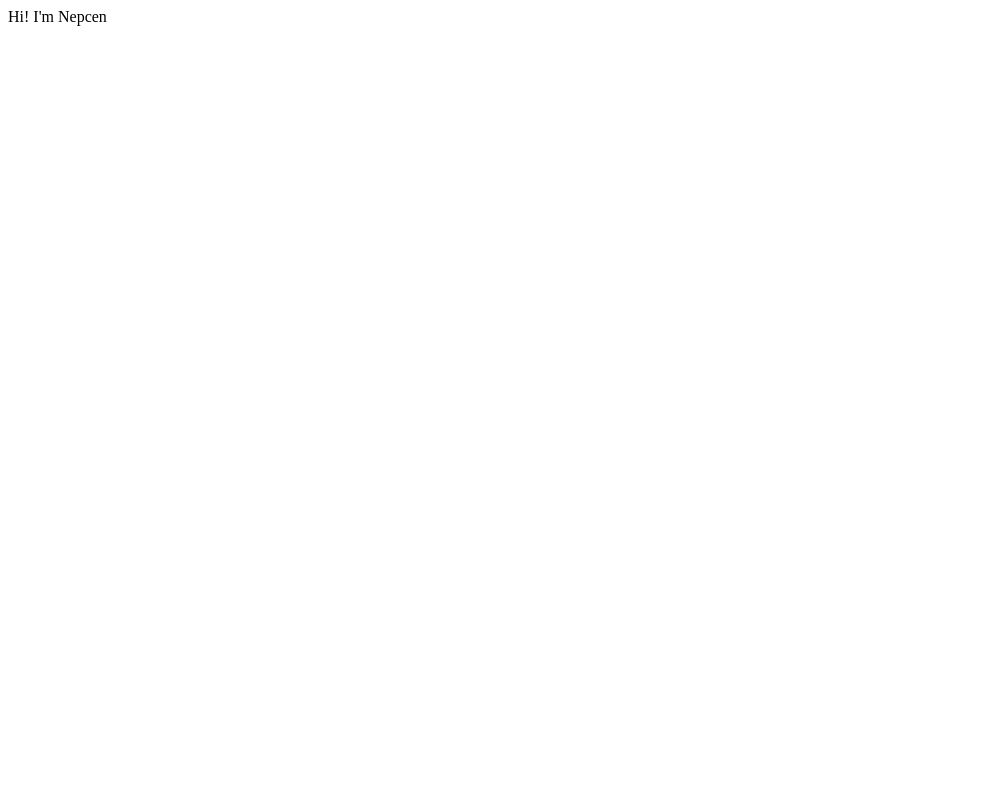
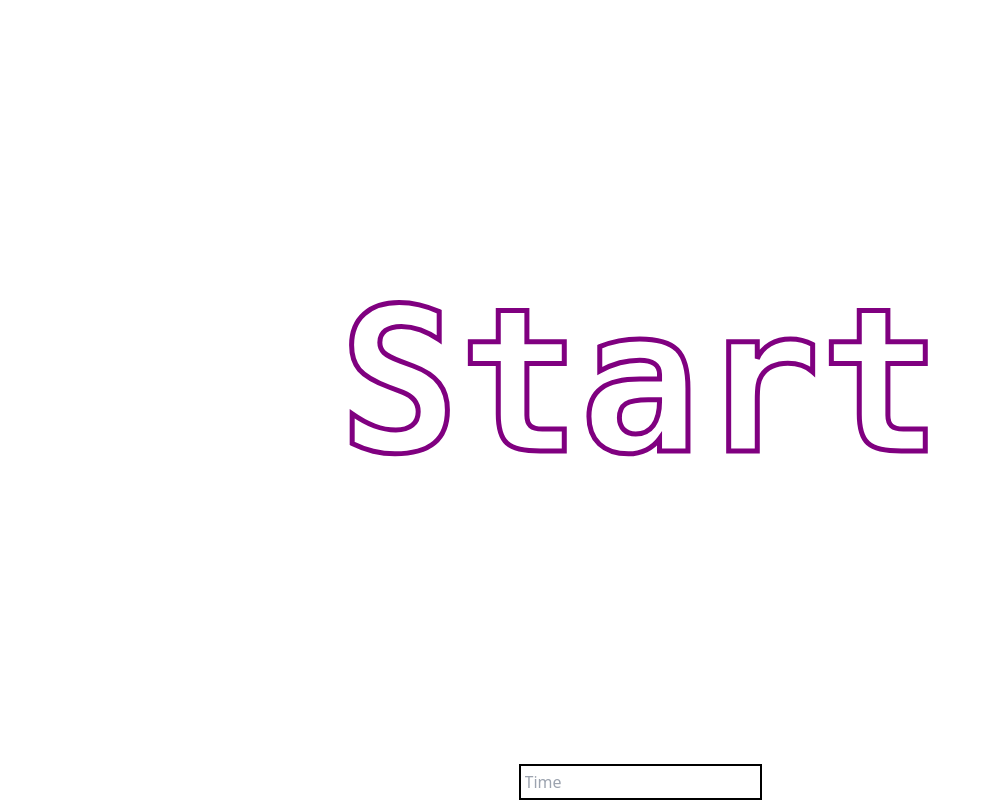
Before and after one commit to Nepcen/react-clicker, a React (Create React App) app: page / in a window 1280 px wide. Shown: the whole page, without its empty margins (0-983 px from the left). Built offline with nearby package versions, Linux system fonts and the light colour scheme.

Commit message:
functionality is done

```diff
--- a/package.json
+++ b/package.json
@@ -34,5 +34,8 @@
       "last 1 firefox version",
       "last 1 safari version"
     ]
+  },
+  "devDependencies": {
+    "tailwindcss": "^3.2.4"
   }
 }
--- a/public/index.html
+++ b/public/index.html
@@ -15,6 +15,6 @@
   </head>
   <body>
     <noscript>You need to enable JavaScript to run this app.</noscript>
-    <div id="root"></div>
+    <div id="root" style="height: 100vh;"></div>
   </body>
 </html>
--- a/src/App.js
+++ b/src/App.js
@@ -1,8 +1,91 @@
+import { useEffect, useState } from "react";
+import Click from "./Click";
+import "./tailwind.css";
+import Timer from "./Timer";
+import Toolbar from "./Toolbar";
+
 function App() {
+  const [status, setStatus] = useState(0);
+  const [time, setTime] = useState(0);
+  const [count, setCount] = useState(0);
+  var timerInterval;
+
+  const startClicker = () => {
+    if (time > 0) setStatus(1);
+  };
+
+  useEffect(() => {
+    if (status === 1) {
+      timerInterval = setInterval(() => {
+        setTime((prevTime) => prevTime - 1);
+      }, 1000);
+
+      return () => clearInterval(timerInterval);
+    }
+  }, [status, timerInterval]);
+
+  useEffect(() => {
+    if (time === 0 && status === 1) {
+      setStatus(2);
+    }
+  }, [time, status, setStatus]);
+
+  const clicked = () => {
+    if (status === 1) {
+      setCount(count + 1);
+    }
+  };
+
+  const changeTime = (event) => {
+    setTime(event.target.value);
+  };
+
+  const restart = () => {
+    setStatus(0);
+    setTime(0);
+    setCount(0);
+    clearInterval(timerInterval);
+  };
+
+  const renderBottom = () => {
+    switch (status) {
+      case 0:
+        return <Toolbar setTime={setTime} />;
+      case 1:
+        return <Timer time={time} />;
+      case 2:
+        return (
+          <span
+            onClick={() => {
+              restart();
+            }}
+            className="text-[30px] font-mono font-bold cursor-pointer"
+          >
+            Restart
+          </span>
+        );
+      default:
+        return "Something went wrong";
+    }
+  };
 
   return (
-    <div>
-      Hi! I'm Nepcen
+    <div className="flex flex-col w-full h-full ">
+      {status === 0 ? (
+        <div
+          onClick={() => {
+            startClicker();
+          }}
+          className="flex-1 grow grid place-content-center select-none cursor-pointer text-[200px] font-mono font-bold font-outline-5 text-white "
+        >
+          Start
+        </div>
+      ) : (
+        <Click clicked={clicked} count={count} />
+      )}
+      <div className="flex flex-row items-center justify-center w-full">
+        {renderBottom()}
+      </div>
     </div>
   );
 }
--- /dev/null
+++ b/src/Click.js
@@ -0,0 +1,10 @@
+function Click(props){
+
+    return (
+        <div className="flex-1 grow grid place-content-center select-none cursor-pointer text-[200px] " >
+            <span className="font-mono font-bold font-outline-5 text-white " onClick={props.clicked}>{props.count}</span>
+        </div>
+    )
+}
+
+export default Click
--- /dev/null
+++ b/src/Timer.js
@@ -0,0 +1,5 @@
+function Timer(props) {
+  return <span className="text-[30px] font-mono font-bold">{props.time}</span>;
+}
+
+export default Timer;
--- /dev/null
+++ b/src/Toolbar.js
@@ -0,0 +1,16 @@
+function Toolbar(props) {
+  const changeTime = (evet) => {
+    props.setTime(evet.target.value);
+  };
+
+  return (
+    <input
+      className="p-1 border-2 border-solid border-black"
+      type="number"
+      onChange={changeTime}
+      placeholder="Time"
+    />
+  );
+}
+
+export default Toolbar;
--- a/src/index.js
+++ b/src/index.js
@@ -4,7 +4,5 @@ import App from './App';
 
 const root = ReactDOM.createRoot(document.getElementById('root'));
 root.render(
-  <React.StrictMode>
     <App />
-  </React.StrictMode>
 );
--- /dev/null
+++ b/src/tailwind.css
@@ -0,0 +1,13 @@
+@tailwind base;
+@tailwind components;
+@tailwind utilities;
+
+
+@layer base {
+    .font-outline-5 {
+      -webkit-text-stroke: 5px purple;
+    }
+    .font-outline-4 {
+      -webkit-text-stroke: 4px black;
+    }
+  }
--- /dev/null
+++ b/tailwind.config.js
@@ -0,0 +1,11 @@
+/** @type {import('tailwindcss').Config} */
+module.exports = {
+  content: [
+    "./src/**/*.{js,jsx,ts,tsx}",
+  ],
+
+  theme: {
+    extend: {},
+  },
+  plugins: [],
+}
```
Also changed, not shown: 1 other file (tests, documents, lock files or other folders).
